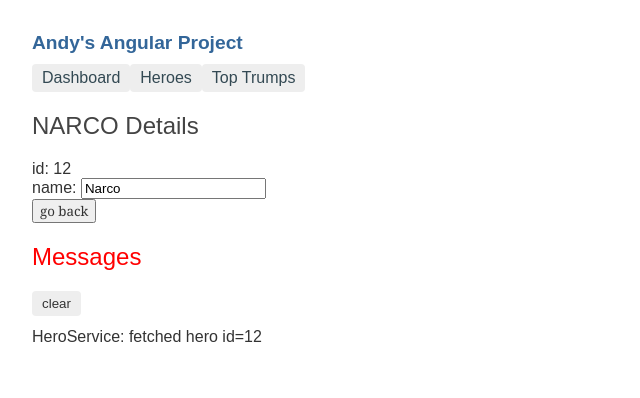
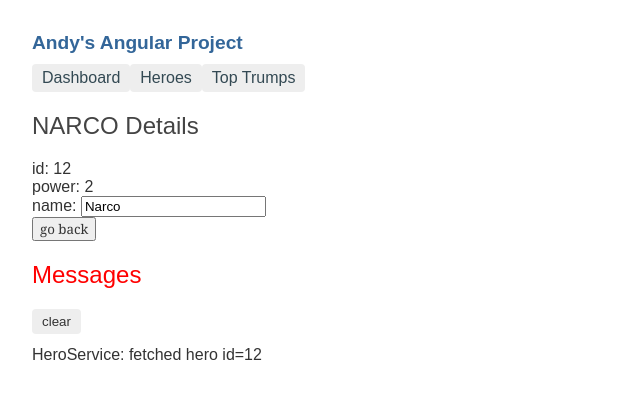
Before and after one commit to AndyThomas-Dev/AngularProject, an Angular app: page /detail/12 in a window 1280 px wide. Shown: the top 398 px of the page, without its empty margins (0-640 px from the left). Built offline with nearby package versions, Linux system fonts and the light colour scheme.

Commit message:
added power to hero detail view

```diff
--- a/src/app/hero-detail/hero-detail.component.html
+++ b/src/app/hero-detail/hero-detail.component.html
@@ -4,6 +4,7 @@
 
     <h2>{{hero.name | uppercase}} Details</h2>
     <div><span>id: </span>{{hero.id}}</div>
+    <div><span>power: </span>{{hero.power}}</div>
     <div>
       <label>name:
         <input [(ngModel)]="hero.name" placeholder="name"/>
```
